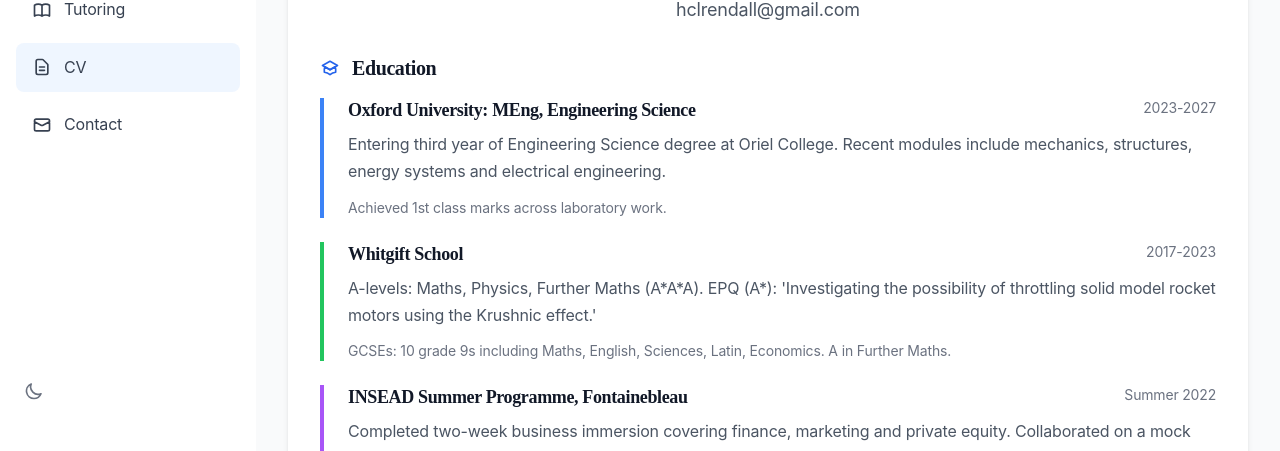
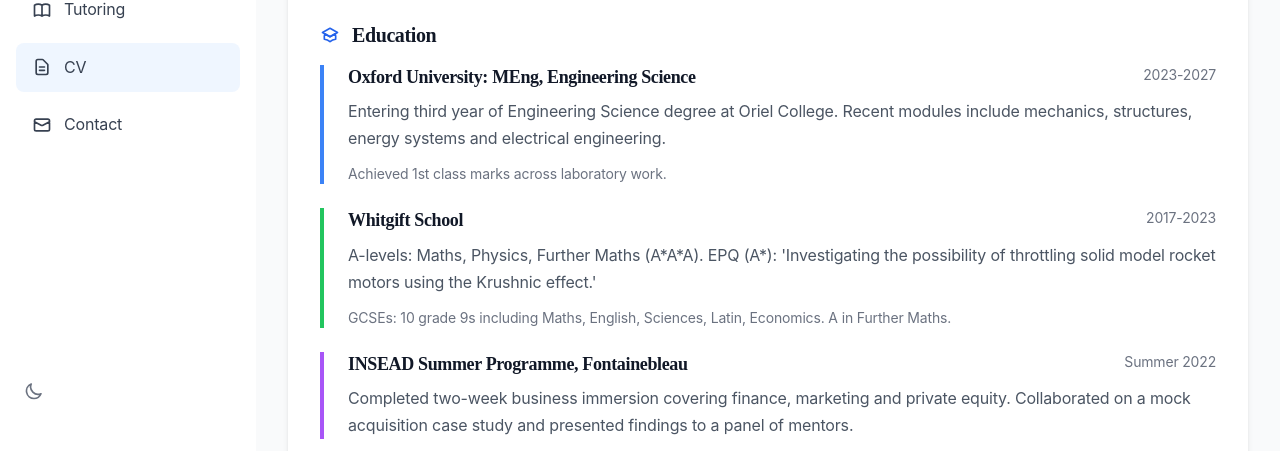
Before and after one commit to hrendall/harveyrendall.com, a website: page cv.html in a window 1280 px wide. Shown: the part 375-826 px from the top of the page. Drawn offline with nearby package versions, Linux system fonts and the light colour scheme.

Commit message:
Remove personal email from CV page header

```diff
--- a/cv.html
+++ b/cv.html
@@ -299,7 +299,6 @@
                             <!-- Header -->
                             <div class="text-center mb-8">
                                 <h1 class="text-3xl font-bold text-gray-900 dark:text-white mb-2">Harvey Rendall</h1>
-                                <p class="text-lg text-gray-600 dark:text-gray-400">hclrendall@gmail.com</p>
                             </div>
 
                             <!-- Education -->
```
